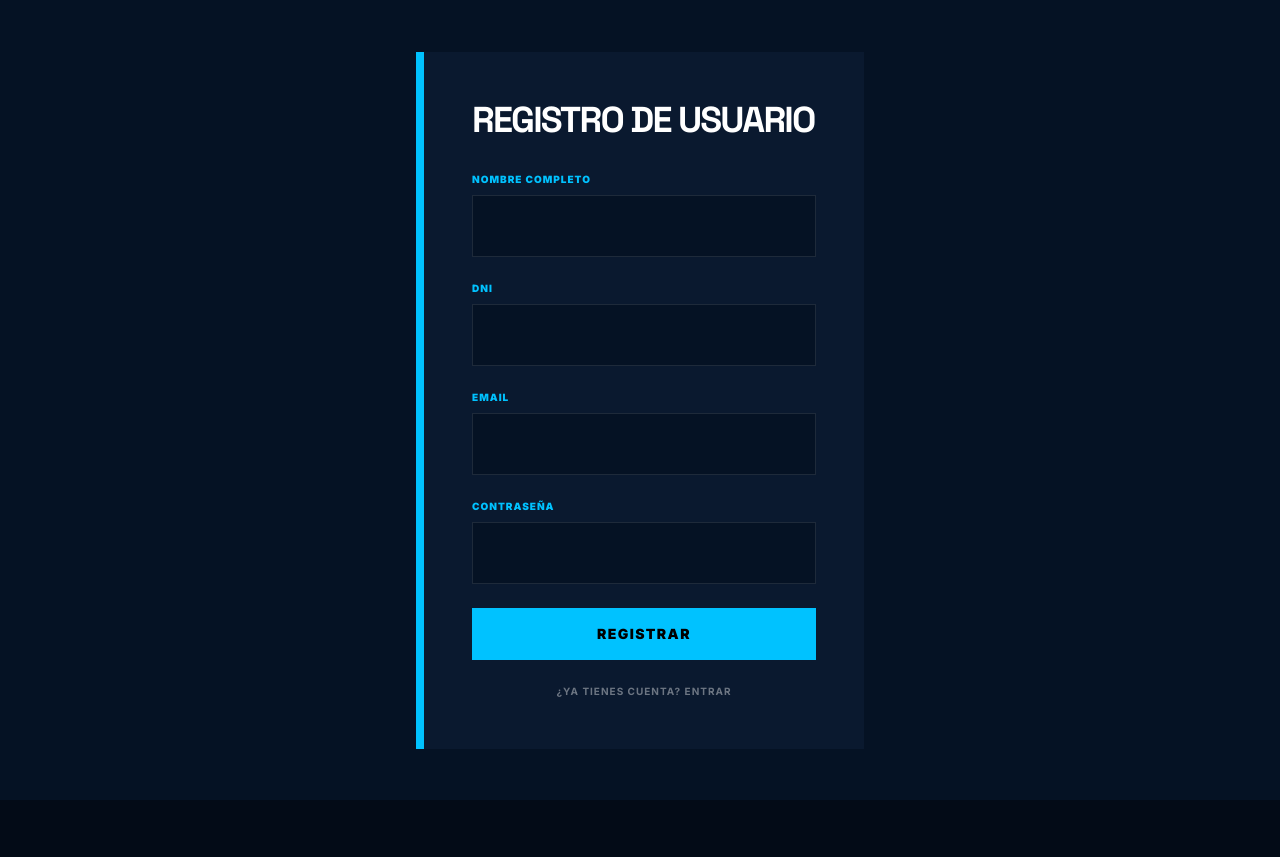
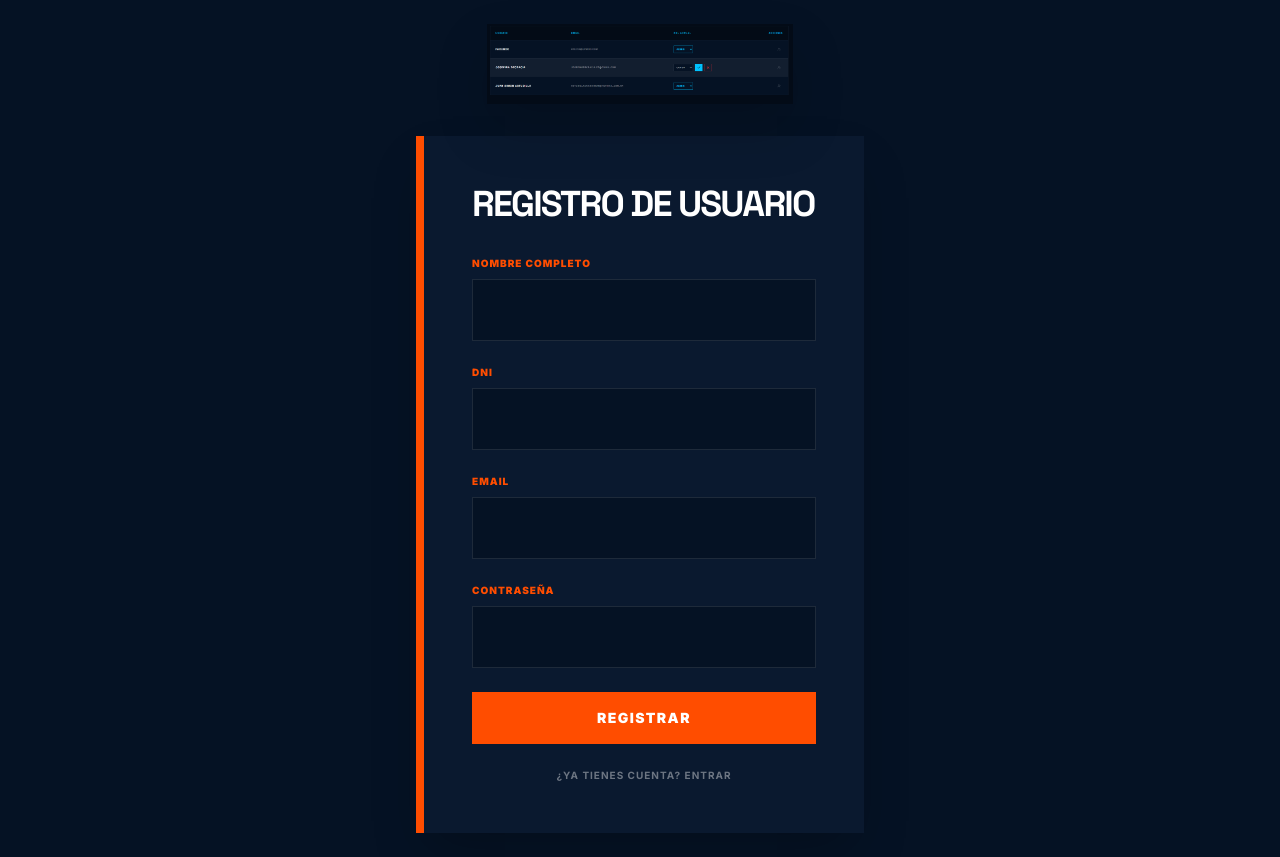
Before and after one commit to AstudillaJS/DopeWod, a React (Vite) app: page / in a window 1280 px wide. Both pictures are taken after a click on the button "¿NO TIENES CUENTA? REGÍSTRATE". Before the commit the page ends 800 px from the top, so only its background shows below. Built offline with nearby package versions, Linux system fonts and the light colour scheme; no server answers.

Commit message:
feat(branding): add Lynx Consulting visual identity

```diff
--- a/src/components/Layout.tsx
+++ b/src/components/Layout.tsx
@@ -20,8 +20,11 @@ export function Layout({ children, currentScreen, onNavigate, role, onRoleChange
       {/* TopAppBar */}
       <header className="fixed top-0 left-0 right-0 z-50 h-[80px] bg-primary-navy border-b border-primary-cyan/20 px-4 sm:px-6 flex justify-between items-center bg-surface/90 backdrop-blur-md">
         <div className="flex items-center gap-3 sm:gap-4 cursor-pointer" onClick={() => onNavigate('home')}>
-          <Activity className="text-primary-cyan w-6 h-6 sm:w-8 sm:h-8" />
-          <span className="font-headline font-black text-2xl sm:text-3xl tracking-tighter text-white italic uppercase leading-none">DOPE WOD</span>
+          <img src="/lynx-logo.png" alt="Lynx" className="h-8 sm:h-10 object-contain drop-shadow-md" />
+          <div className="flex flex-col border-l-2 border-white/10 pl-3">
+            <span className="font-headline font-black text-lg sm:text-2xl tracking-tighter text-white italic uppercase leading-none">DOPE WOD</span>
+            <span className="text-lynx-orange text-[7px] sm:text-[9px] font-black tracking-widest uppercase mt-1">System</span>
+          </div>
         </div>
 
         <div className="hidden lg:flex items-center gap-12">
--- a/src/index.css
+++ b/src/index.css
@@ -17,6 +17,7 @@
   --color-on-surface-variant: #8DA9C4;
   --color-outline-variant: #1B3A57;
   --color-accent-cyan: #00C2FF;
+  --color-lynx-orange: #FF4D00;
 }
 
 @layer base {
--- a/src/screens/AuthScreen.tsx
+++ b/src/screens/AuthScreen.tsx
@@ -46,8 +46,11 @@ export function AuthScreen({ onAuthSuccess }: { onAuthSuccess: () => void }) {
   };
 
   return (
-    <div className="min-h-screen flex items-center justify-center p-4 sm:p-6 bg-[#051224]">
-      <motion.div initial={{ opacity: 0, scale: 0.9 }} animate={{ opacity: 1, scale: 1 }} className="w-full max-w-md bg-[#0a192f] p-6 sm:p-12 border-l-4 sm:border-l-8 border-primary-cyan">
+    <div className="min-h-screen flex flex-col items-center justify-center p-4 sm:p-6 bg-[#051224]">
+      <motion.div initial={{ opacity: 0, y: -20 }} animate={{ opacity: 1, y: 0 }} className="mb-8 flex flex-col items-center">
+        <img src="/lynx-logo.png" alt="Lynx Consulting" className="h-16 sm:h-20 object-contain drop-shadow-2xl" />
+      </motion.div>
+      <motion.div initial={{ opacity: 0, scale: 0.9 }} animate={{ opacity: 1, scale: 1 }} className="w-full max-w-md bg-[#0a192f] p-6 sm:p-12 border-l-4 sm:border-l-8 border-lynx-orange shadow-2xl">
         <h2 className="font-outfit text-2xl sm:text-4xl font-black uppercase tracking-tighter mb-6 sm:mb-8 text-white">
           {isLogin ? 'INICIAR SESIÓN' : 'REGISTRO DE USUARIO'}
         </h2>
@@ -55,22 +58,22 @@ export function AuthScreen({ onAuthSuccess }: { onAuthSuccess: () => void }) {
           {!isLogin && (
             <>
               <div>
-                <label className="text-[9px] sm:text-[10px] uppercase font-black tracking-widest text-primary-cyan mb-1.5 sm:mb-2 block">Nombre Completo</label>
-                <input required type="text" value={fullName} onChange={e => setFullName(e.target.value)} className="w-full bg-[#051224] border border-white/10 p-3 sm:p-4 text-white font-outfit text-base sm:text-xl focus:border-primary-cyan outline-none transition-all uppercase" />
+                <label className="text-[9px] sm:text-[10px] uppercase font-black tracking-widest text-lynx-orange mb-1.5 sm:mb-2 block">Nombre Completo</label>
+                <input required type="text" value={fullName} onChange={e => setFullName(e.target.value)} className="w-full bg-[#051224] border border-white/10 p-3 sm:p-4 text-white font-outfit text-base sm:text-xl focus:border-lynx-orange outline-none transition-all uppercase" />
               </div>
               <div>
-                <label className="text-[9px] sm:text-[10px] uppercase font-black tracking-widest text-primary-cyan mb-1.5 sm:mb-2 block">DNI</label>
-                <input required type="text" value={dni} onChange={e => setDni(e.target.value)} className="w-full bg-[#051224] border border-white/10 p-3 sm:p-4 text-white font-outfit text-base sm:text-xl focus:border-primary-cyan outline-none transition-all" />
+                <label className="text-[9px] sm:text-[10px] uppercase font-black tracking-widest text-lynx-orange mb-1.5 sm:mb-2 block">DNI</label>
+                <input required type="text" value={dni} onChange={e => setDni(e.target.value)} className="w-full bg-[#051224] border border-white/10 p-3 sm:p-4 text-white font-outfit text-base sm:text-xl focus:border-lynx-orange outline-none transition-all" />
               </div>
             </>
           )}
           <div>
-            <label className="text-[9px] sm:text-[10px] uppercase font-black tracking-widest text-primary-cyan mb-1.5 sm:mb-2 block">Email</label>
-            <input required type="email" value={email} onChange={e => setEmail(e.target.value)} className="w-full bg-[#051224] border border-white/10 p-3 sm:p-4 text-white font-outfit text-base sm:text-xl focus:border-primary-cyan outline-none transition-all" />
+            <label className="text-[9px] sm:text-[10px] uppercase font-black tracking-widest text-lynx-orange mb-1.5 sm:mb-2 block">Email</label>
+            <input required type="email" value={email} onChange={e => setEmail(e.target.value)} className="w-full bg-[#051224] border border-white/10 p-3 sm:p-4 text-white font-outfit text-base sm:text-xl focus:border-lynx-orange outline-none transition-all" />
           </div>
           <div>
-            <label className="text-[9px] sm:text-[10px] uppercase font-black tracking-widest text-primary-cyan mb-1.5 sm:mb-2 block">Contraseña</label>
-            <input required type="password" value={password} onChange={e => setPassword(e.target.value)} className="w-full bg-[#051224] border border-white/10 p-3 sm:p-4 text-white font-outfit text-base sm:text-xl focus:border-primary-cyan outline-none transition-all" />
+            <label className="text-[9px] sm:text-[10px] uppercase font-black tracking-widest text-lynx-orange mb-1.5 sm:mb-2 block">Contraseña</label>
+            <input required type="password" value={password} onChange={e => setPassword(e.target.value)} className="w-full bg-[#051224] border border-white/10 p-3 sm:p-4 text-white font-outfit text-base sm:text-xl focus:border-lynx-orange outline-none transition-all" />
           </div>
           {error && (
             <div className="p-3 sm:p-4 bg-red-500/10 border-l-4 border-red-500">
@@ -82,7 +85,7 @@ export function AuthScreen({ onAuthSuccess }: { onAuthSuccess: () => void }) {
               <p className="text-[9px] sm:text-[10px] uppercase font-black tracking-tighter text-green-500">{successMsg}</p>
             </div>
           )}
-          <button type="submit" disabled={loading} className="w-full bg-primary-cyan text-black font-outfit font-black py-3 sm:py-4 tracking-widest uppercase hover:bg-primary-cyan/90 transition-all text-xs sm:text-sm">
+          <button type="submit" disabled={loading} className="w-full bg-lynx-orange text-white font-outfit font-black py-3 sm:py-4 tracking-widest uppercase hover:bg-lynx-orange/90 transition-all text-xs sm:text-sm">
             {loading ? 'Procesando...' : isLogin ? 'Entrar' : 'Registrar'}
           </button>
         </form>
```
Also changed, not shown: public/lynx-logo.png (added).
